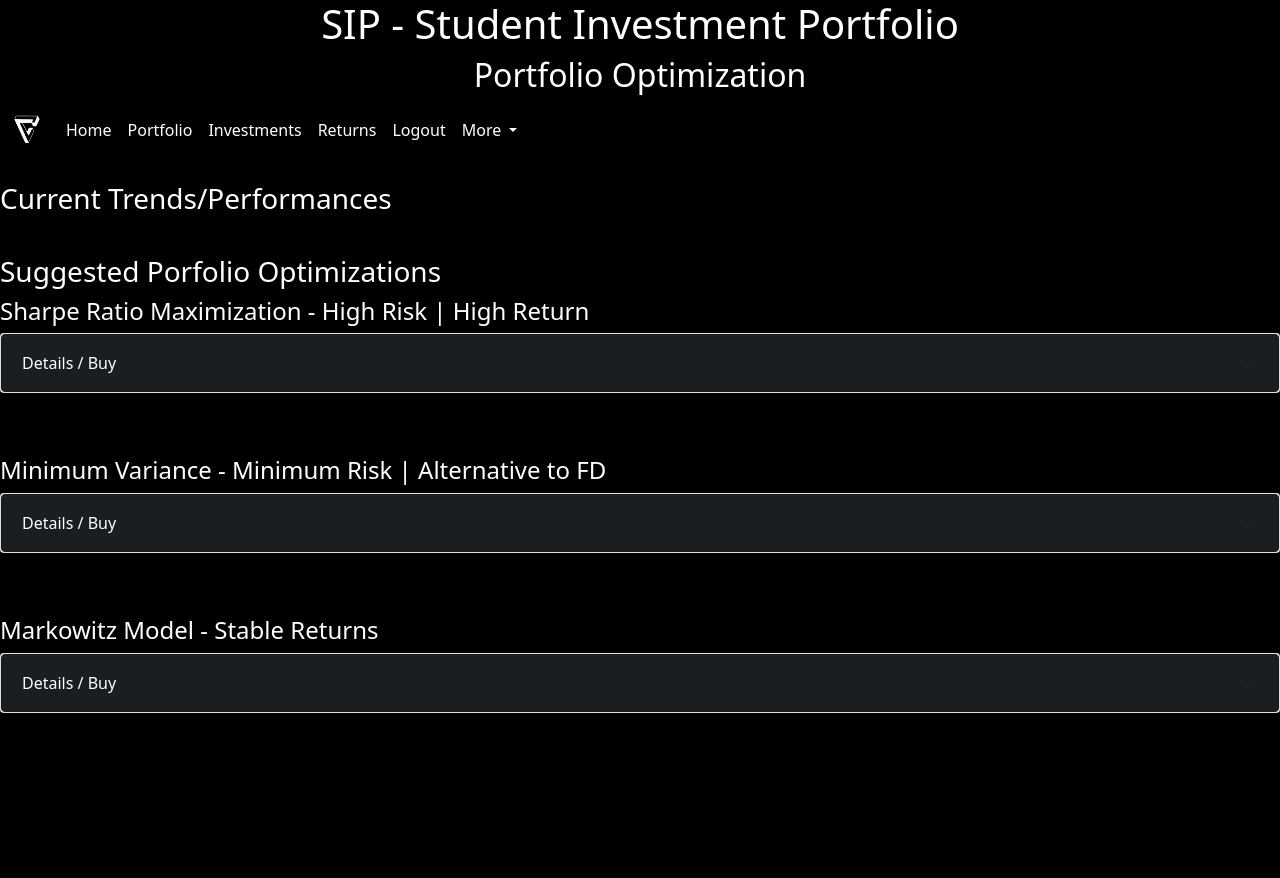
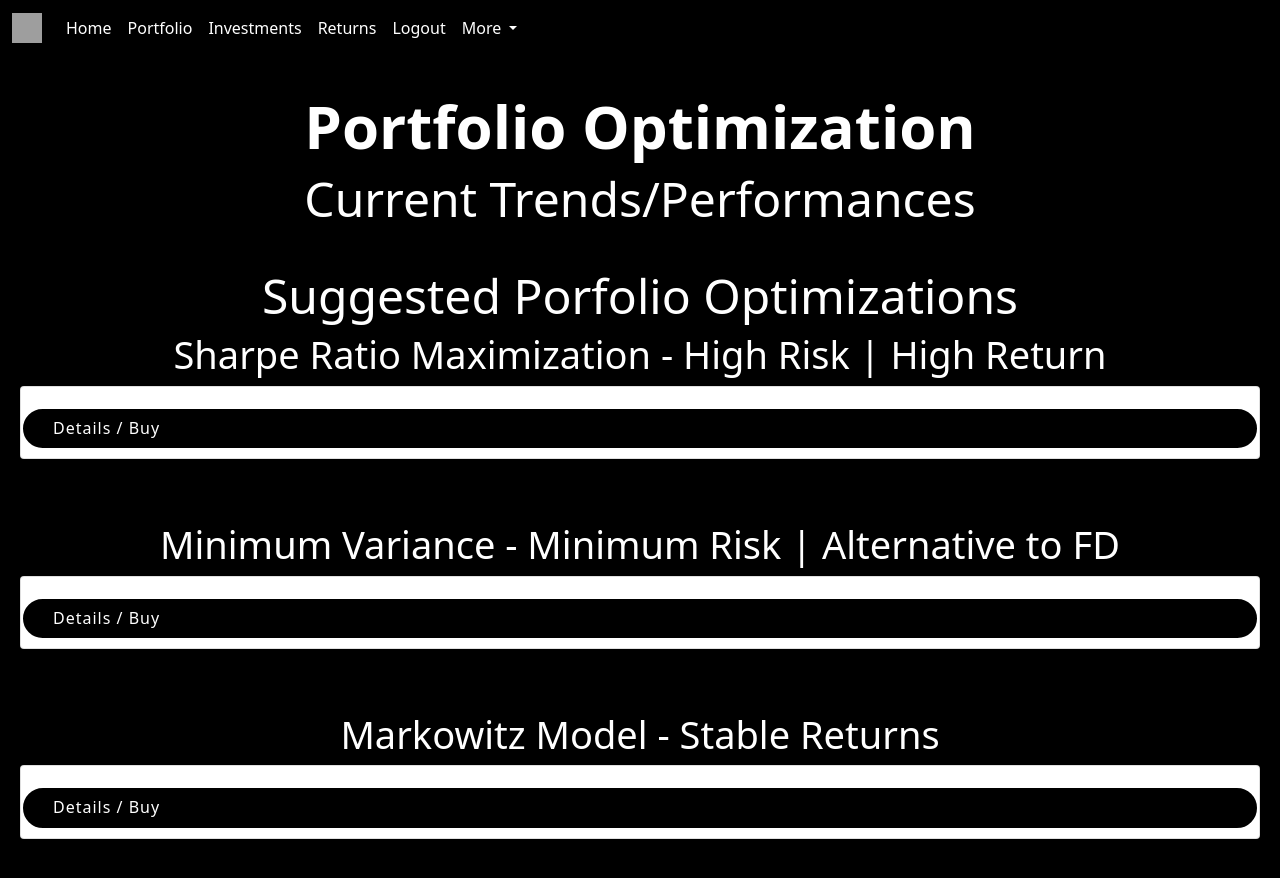
Before and after one commit to shivanshsinghal107/Investment-Portfolio, a Flask app: template templates/optimize.html in a window 1280 px wide. Before the commit the page ends 713 px from the top, so only its background shows below. Run offline with Flask 2, Linux system fonts and the light colour scheme; the template is opened without the code that fills it: most values are stand-ins (such as "Sample title", 1, 10 or a date in 2020); some libraries are stand-ins or nearby versions; grey boxes are pictures that could not be loaded.

Commit message:
Styled the optimization page using bootstrap and css

```diff
--- a/templates/optimize.html
+++ b/templates/optimize.html
@@ -8,25 +8,74 @@
 
     <title>Optimization Results</title>
 
-    <style type="text/css">
+    <style>
       .chart{
           margin-top: 15px;
           text-align: center;
       }
+
+      body {
+        overflow-x: hidden;
+      }
+
+      h1, h2, h3 {
+          text-align: center;
+      }
+
+      #header h1 {
+          font-size: 60px;
+      }
+
+      #header h2 {
+          font-size: 48px;
+      }
+
+      #header h3 {
+          font-size: 38px;
+      }
+
+      #header .btn-get-started {
+          font-weight: 500;
+          font-size: 16px;
+          letter-spacing: 1px;
+          display: inline-block;
+          padding: 10px 30px;
+          border-radius: 50px;
+          transition: 0.5s;
+          color: #ffffff;
+          background-color: black;
+          border: 2px solid #ffffff;
+          text-decoration: none;
+      }
+
+      #header .btn-get-started:hover {
+          background: #484848;
+          color: #ffffff;
+      }
+
+      #header #get-started {
+          padding: 10px 20px 0px 20px;
+      }
+
+      @media only screen and (max-width: 600px) {
+
+          #header #get-started {
+              padding: 20px 40px 20px 35px;
+              width: 100%;
+          }
+      }
     </style>
 
-    <link rel="icon" href="../static/logo.png">
+    <link rel="icon" href="https://i.ibb.co/GFbrDM6/1596273798134.png">
     <link href="https://cdn.jsdelivr.net/npm/bootstrap@5.0.0-beta2/dist/css/bootstrap.min.css" rel="stylesheet" integrity="sha384-BmbxuPwQa2lc/FVzBcNJ7UAyJxM6wuqIj61tLrc4wSX0szH/Ev+nYRRuWlolflfl" crossorigin="anonymous">
     <link href="https://cdn.jsdelivr.net/npm/bootstrap@5.0.0-alpha3/dist/css/bootstrap.min.css" rel="stylesheet" integrity="sha384-CuOF+2SnTUfTwSZjCXf01h7uYhfOBuxIhGKPbfEJ3+FqH/s6cIFN9bGr1HmAg4fQ" crossorigin="anonymous">
   </head>
 
   <body style="background-color:black;color:white">
-    <h1 align="center">SIP - Student Investment Portfolio</h1>
-    <h2 align="center">Portfolio Optimization</h2>
     <nav class="navbar navbar-expand-lg navbar-dark">
       <div class="container-fluid">
         <a class="navbar-brand" href="/">
-          <img src="../static/logo.png" border="0" width="30" height="30" class="d-inline-block align-top">
+          <img src="https://i.ibb.co/GFbrDM6/1596273798134.png" border="0" width="30" height="30" class="d-inline-block align-top">
         </a>
         <button class="navbar-toggler" type="button" data-toggle="collapse" data-target="#navbarSupportedContent" aria-controls="navbarSupportedContent" aria-expanded="false" aria-label="Toggle navigation">
           <span class="navbar-toggler-icon"></span>
@@ -63,15 +112,24 @@
       </div>
     </nav>
     <br>
-    <h3>Current Trends/Performances</h3>
+    <section id="header" class="d-flex align-items-center">
+      <div class="container-fluid">
+      <div class="row">
+          <div class="col-12 mx-auto">
+              <div class="row">
+                <div class="col-12" id="get-started">
+                  <h1>
+                    <strong class="brand-name">Portfolio Optimization</strong>
+                  </h1>
+                  <h2 class="brand-name">Current Trends/Performances</h2>
                   <div class="chart" id="trends"></div>
                   <br>
-    <h3>Suggested Porfolio Optimizations</h3>
-    <h4>Sharpe Ratio Maximization - High Risk | High Return</h4>
+                  <h2 class="brand-name">Suggested Porfolio Optimizations</h2>
+                  <h3 class="brand-name">Sharpe Ratio Maximization - High Risk | High Return</h3>
                   <div class="accordion" id="accordionExample1">
                     <div class="accordion-item">
-        <h2 class="accordion-header" id="headingOne">
-          <button class="accordion-button btn btn-dark active collapsed" type="button" data-bs-toggle="collapse" data-bs-target="#collapseOne" aria-expanded="true" aria-controls="collapseOne">
+                      <h2 class="brand-name" id="headingOne">
+                        <button class="accordion-button btn-get-started active collapsed" type="button" data-bs-toggle="collapse" data-bs-target="#collapseOne" aria-expanded="true" aria-controls="collapseOne">
                           <div>Details / Buy</div>
                         </button>
                       </h2>
@@ -113,7 +171,7 @@
                           <br>
                           <form action="{{url_for('buy_optimized', symbols = syms, curr_price = curr_price, units = sharpe_units)}}" method="POST">
                             <div class="d-grid gap-2">
-                <button type="submit" class="btn btn-dark">Buy</button>
+                              <button type="submit" class="btn-get-started ">Buy</button>
                             </div>
                           </form>
                         </div>
@@ -122,11 +180,11 @@
                   </div>
                   <div class="chart" id="sharpechart"></div>
                   <br><br>
-    <h4>Minimum Variance - Minimum Risk | Alternative to FD</h4>
+                  <h3 class="brand-name">Minimum Variance - Minimum Risk | Alternative to FD</h3>
                   <div class="accordion" id="accordionExample2">
                     <div class="accordion-item">
-        <h2 class="accordion-header" id="headingTwo">
-          <button class="accordion-button btn btn-dark active collapsed" type="button" data-bs-toggle="collapse" data-bs-target="#collapseTwo" aria-expanded="true" aria-controls="collapseTwo">
+                      <h2 class="brand-name" id="headingTwo">
+                        <button class="accordion-button btn-get-started active collapsed" type="button" data-bs-toggle="collapse" data-bs-target="#collapseTwo" aria-expanded="true" aria-controls="collapseTwo">
                           <div>Details / Buy</div>
                         </button>
                       </h2>
@@ -168,7 +226,7 @@
                           <br>
                           <form action="{{url_for('buy_optimized', symbols = syms, curr_price = curr_price, units = var_units)}}" method="POST">
                             <div class="d-grid gap-2">
-                <button type="submit" class="btn btn-dark">Buy</button>
+                              <button type="submit" class="btn-get-started ">Buy</button>
                             </div>
                           </form>
                         </div>
@@ -177,11 +235,11 @@
                   </div>
                   <div class="chart" id="varchart"></div>
                   <br><br>
-    <h4>Markowitz Model - Stable Returns</h4>
+                  <h3 class="brand-name">Markowitz Model - Stable Returns</h3>
                   <div class="accordion" id="accordionExample3">
                     <div class="accordion-item">
-        <h2 class="accordion-header" id="headingThree">
-          <button class="accordion-button btn btn-dark active collapsed" type="button" data-bs-toggle="collapse" data-bs-target="#collapseThree" aria-expanded="true" aria-controls="collapseThree">
+                      <h2 class="brand-name" id="headingThree">
+                        <button class="accordion-button btn-get-started active collapsed" type="button" data-bs-toggle="collapse" data-bs-target="#collapseThree" aria-expanded="true" aria-controls="collapseThree">
                           <div>Details / Buy</div>
                         </button>
                       </h2>
@@ -223,7 +281,7 @@
                           <br>
                           <form action="{{url_for('buy_optimized', symbols = syms, curr_price = curr_price, units = max_return_units)}}" method="POST">
                             <div class="d-grid gap-2">
-                <button type="submit" class="btn btn-dark">Buy</button>
+                              <button type="submit" class="btn-get-started ">Buy</button>
                             </div>
                           </form>
                         </div>
@@ -231,8 +289,13 @@
                     </div>
                   </div>
                   <div class="chart" id="maxreturnchart"></div>
+                </div>
+              </div>
+          </div>
+      </div>
+      </div>
+    </section>
     <br>
-
   </body>
 
   <script type="text/javascript">
```
Lines whose indentation alone changed are shown as unchanged.
